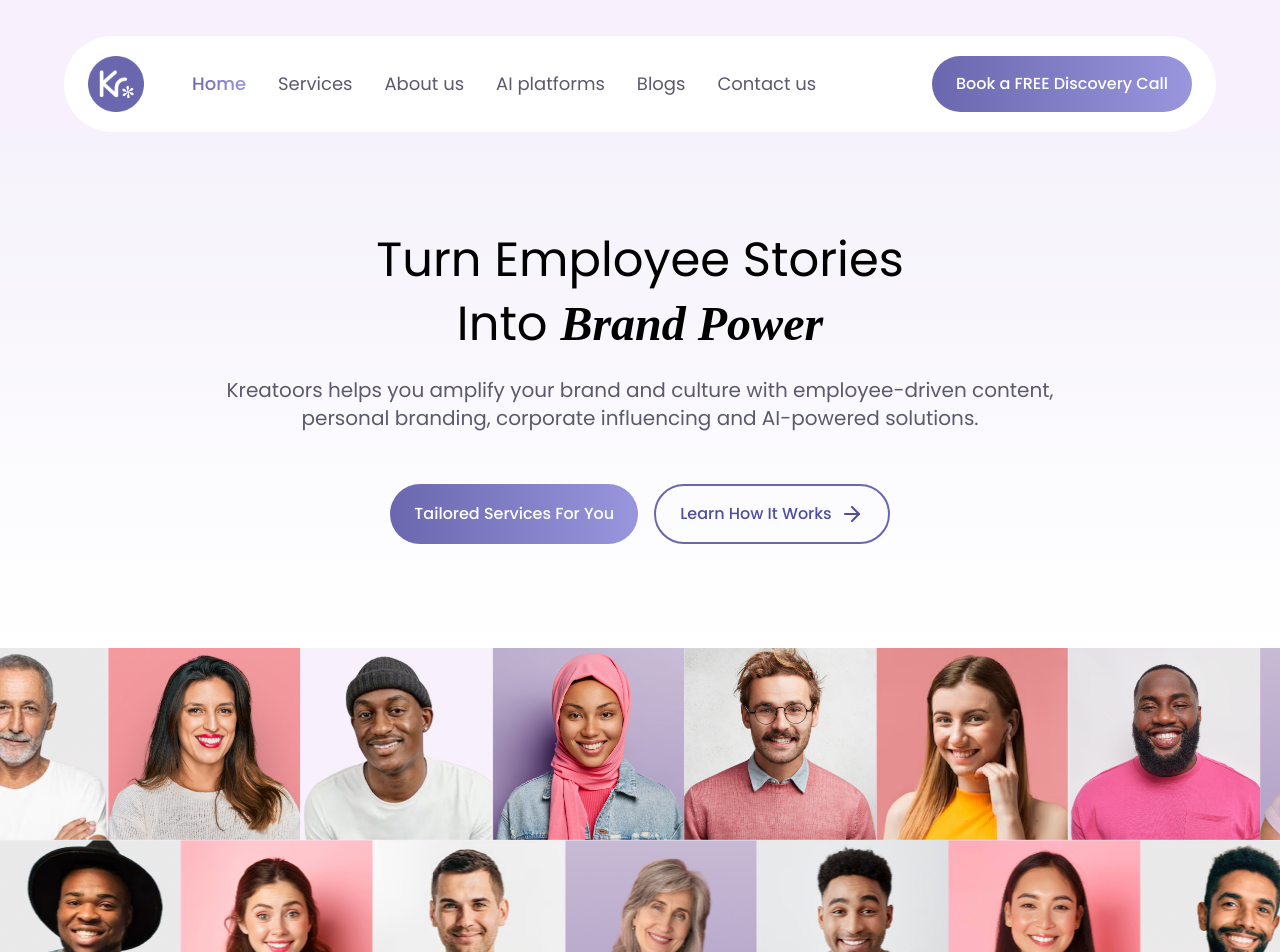
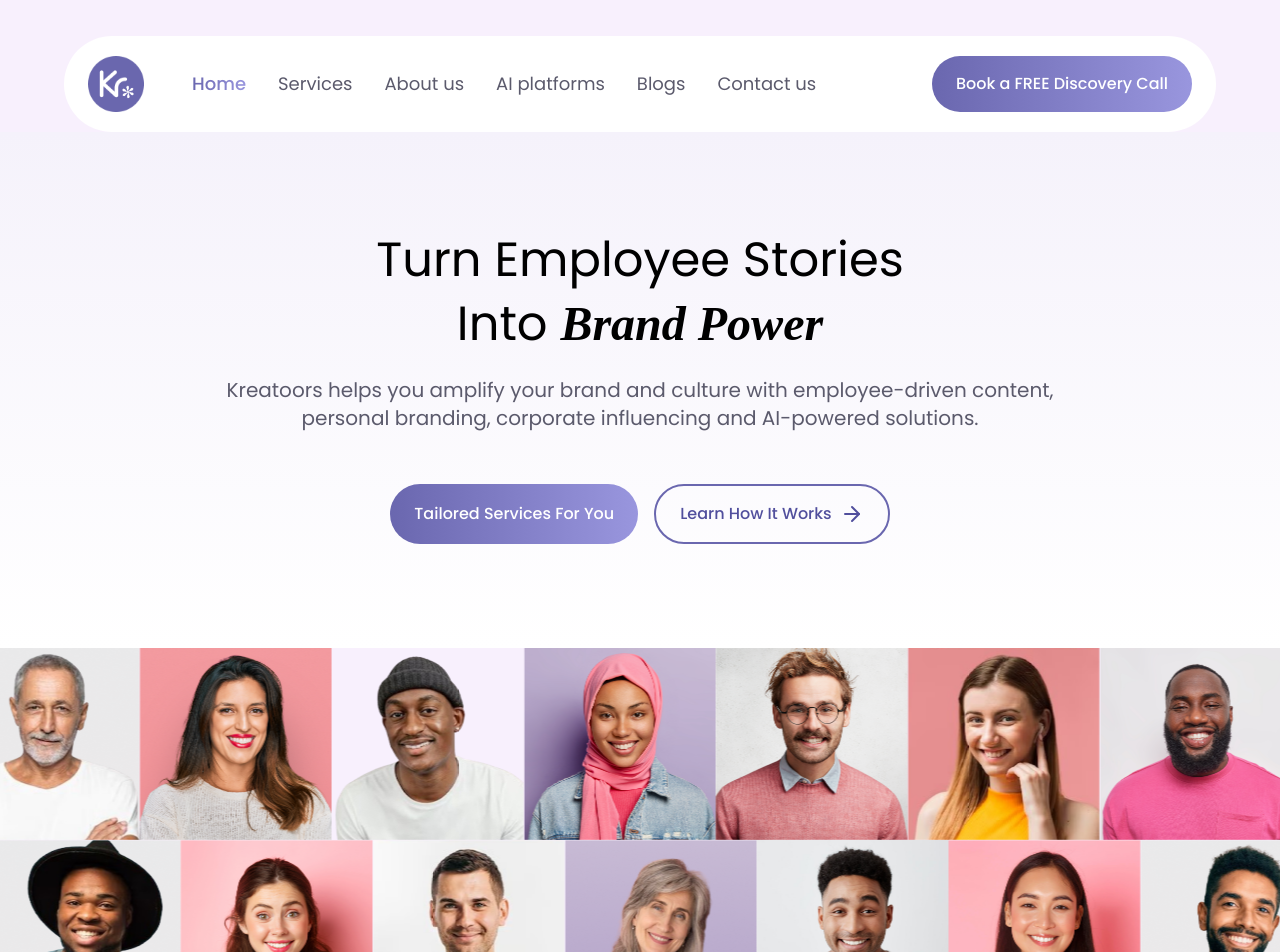
Before and after one commit to Madhubala-06/kreatoors, a React (Create React App) app: page / in a window 1280 px wide. Shown: the top 952 px of the page. Built offline with nearby package versions, Linux system fonts and the light colour scheme; a web font is replaced by a local one.

Commit message:
Update tailwind.css

```diff
--- a/src/styles/tailwind.css
+++ b/src/styles/tailwind.css
@@ -19,7 +19,7 @@
 }
 
 .animate-marquee-right {
-    animation: marqueeRight 50s linear infinite;
+    animation: marqueeRight 80s linear infinite;
 }
 
 .animate-marquee-left {
```
